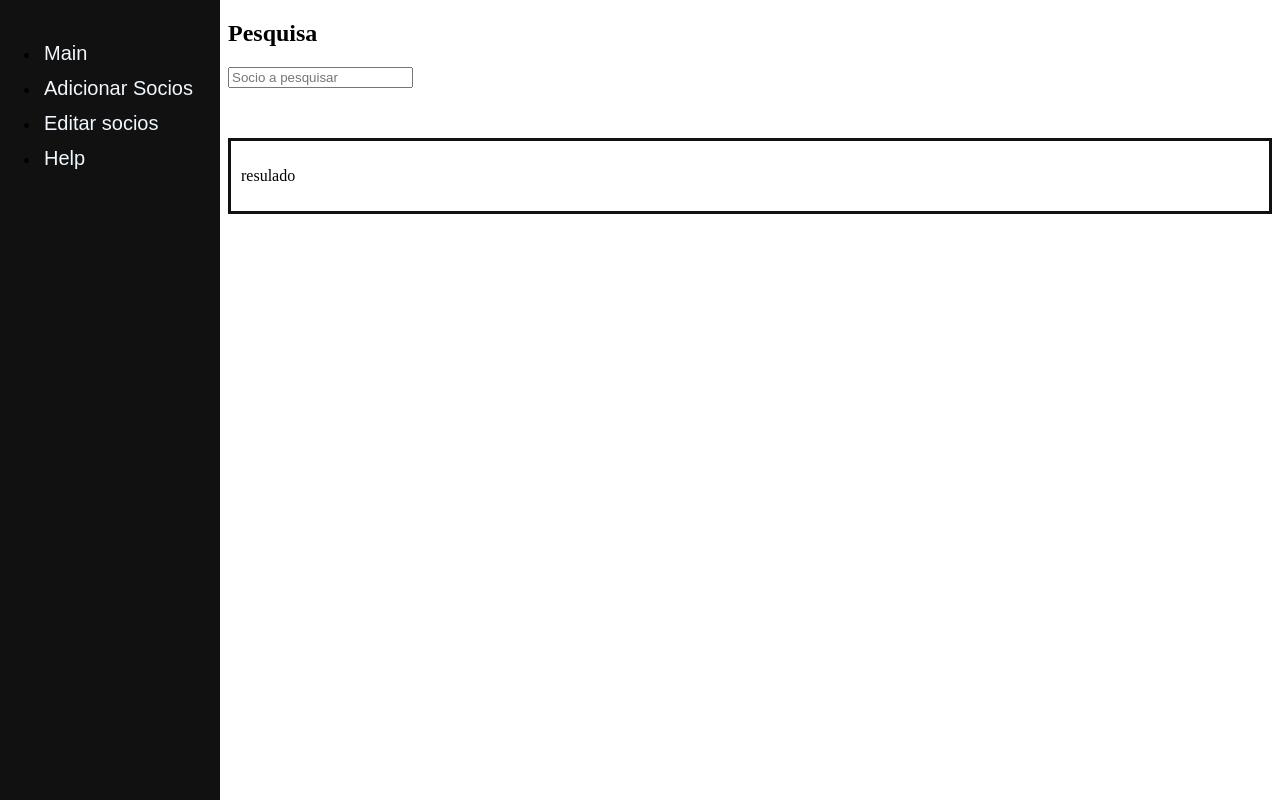
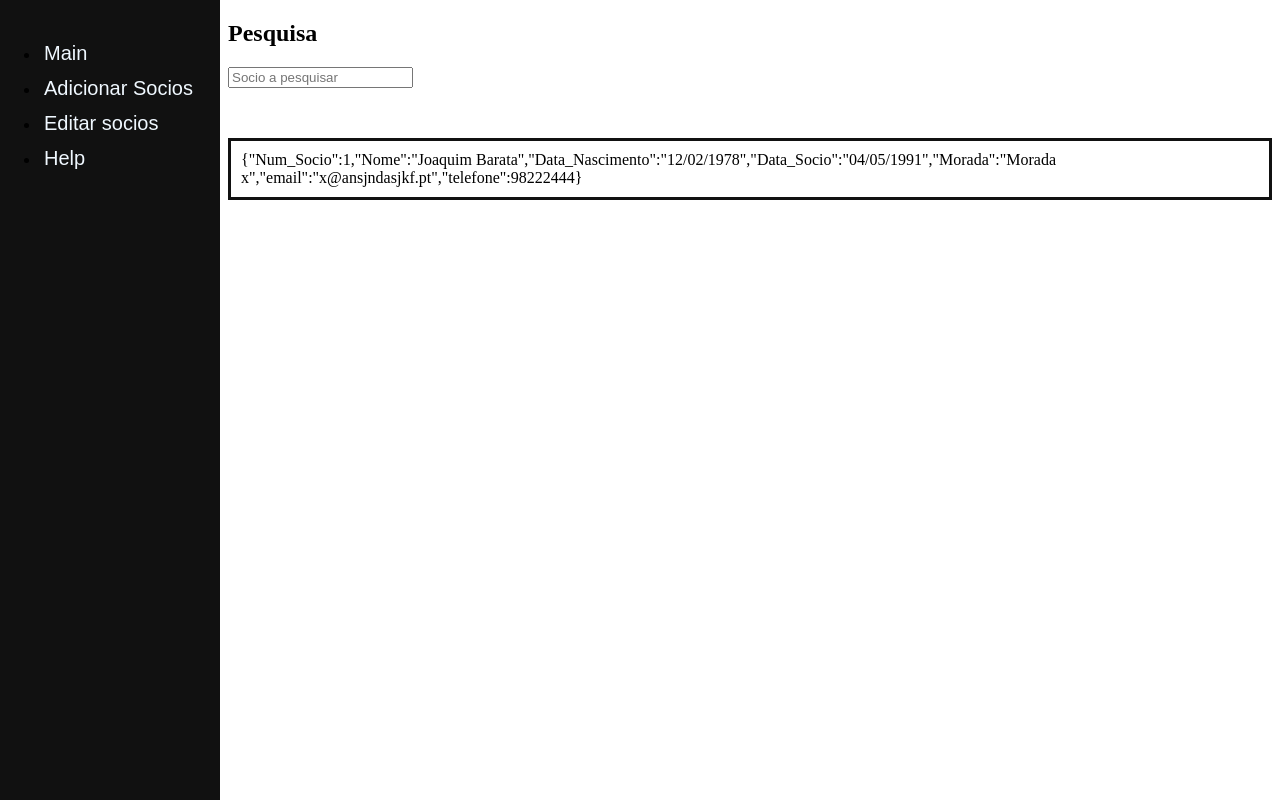
Before and after one commit to Paulo-dot-Matos/quota, a plain HTML site: page src/index.html in a window 1280 px wide. Drawn offline with Linux system fonts and the light colour scheme.

Commit message:
JSON on html ... sort off...

```diff
--- a/src/index.html
+++ b/src/index.html
@@ -29,13 +29,12 @@
                   <input type="text" placeholder="Socio a pesquisar"  >
             </div>
 
-
-            <div class="resultado">
+            <div id="demo" class="resultado">
                 <p>resulado</p>
             </div>
     </div>
 
 
-
+    <script src="javaScript.js"></script>
     </body>
 </html>
--- /dev/null
+++ b/src/javaScript.js
@@ -0,0 +1,191 @@
+
+var socios = [
+    {
+      "Num_Socio": 1,
+      "Nome": "Joaquim Barata",
+      "Data_Nascimento": "12/02/1978",
+      "Data_Socio": "04/05/1991",
+      "Morada": "Morada x",
+      "email": "x@ansjndasjkf.pt",
+      "telefone": 98222444
+    },
+    {
+      "Num_Socio": 2,
+      "Nome": "Nuno Tavares",
+      "Data_Nascimento": "20/07/1993",
+      "Data_Socio": "03/07/1992",
+      "Morada": "Morada x",
+      "email": "x@ansjndasjkf.pt",
+      "telefone": 98222444
+    },
+    {
+      "Num_Socio": 3,
+      "Nome": "Luisa Amaro",
+      "Data_Nascimento": "14/08/1989",
+      "Data_Socio": "04/05/1991",
+      "Morada": "Morada x",
+      "email": "x@ansjndasjkf.pt",
+      "telefone": 98222444
+    },
+    {
+      "Num_Socio": 4,
+      "Nome": "Paulo Matos",
+      "Data_Nascimento": "12/04/1987",
+      "Data_Socio": "04/05/1991",
+      "Morada": "Morada x",
+      "email": "x@ansjndasjkf.pt",
+      "telefone": 98222444
+    },
+    {
+      "Num_Socio": 5,
+      "Nome": "Rodrigo Matos",
+      "Data_Nascimento": "30/12/1979",
+      "Data_Socio": "04/05/1991",
+      "Morada": "Morada x",
+      "email": "x@ansjndasjkf.pt",
+      "telefone": 98222444
+    },
+    {
+      "Num_Socio": 6,
+      "Nome": "Francisco Domingos",
+      "Data_Nascimento": "01/07/1990",
+      "Data_Socio": "08/09/1994",
+      "Morada": "Morada x",
+      "email": "x@ansjndasjkf.pt",
+      "telefone": 98222444
+    },
+    {
+      "Num_Socio": 7,
+      "Nome": "Joana Lan�a",
+      "Data_Nascimento": "09/09/1999",
+      "Data_Socio": "04/04/2006",
+      "Morada": "Morada x",
+      "email": "x@ansjndasjkf.pt",
+      "telefone": 98222444
+    },
+    {
+      "Num_Socio": 8,
+      "Nome": "Maria Costa",
+      "Data_Nascimento": "23/11/1984",
+      "Data_Socio": "05/07/2004",
+      "Morada": "Morada x",
+      "email": "x@ansjndasjkf.pt",
+      "telefone": 98222444
+    },
+    {
+      "Num_Socio": 9,
+      "Nome": "Pedro Miguel",
+      "Data_Nascimento": "09/03/1979",
+      "Data_Socio": "01/12/1991",
+      "Morada": "Morada x",
+      "email": "x@ansjndasjkf.pt",
+      "telefone": 98222444
+    },
+    {
+      "Num_Socio": 10,
+      "Nome": "Elisa Ferreira",
+      "Data_Nascimento": "28/04/1981",
+      "Data_Socio": "12/02/1996",
+      "Morada": "Morada x",
+      "email": "x@ansjndasjkf.pt",
+      "telefone": 98222444
+    },
+    {
+      "Num_Socio": 11,
+      "Nome": "Joaquim Barata",
+      "Data_Nascimento": "12/02/1978",
+      "Data_Socio": "04/05/1991",
+      "Morada": "Morada x",
+      "email": "x@ansjndasjkf.pt",
+      "telefone": 98222444
+    },
+    {
+      "Num_Socio": 12,
+      "Nome": "Nuno Tavares",
+      "Data_Nascimento": "20/07/1993",
+      "Data_Socio": "03/07/1992",
+      "Morada": "Morada x",
+      "email": "x@ansjndasjkf.pt",
+      "telefone": 98222444
+    },
+    {
+      "Num_Socio": 13,
+      "Nome": "Luisa Amaro",
+      "Data_Nascimento": "14/08/1989",
+      "Data_Socio": "04/05/1991",
+      "Morada": "Morada x",
+      "email": "x@ansjndasjkf.pt",
+      "telefone": 98222444
+    },
+    {
+      "Num_Socio": 14,
+      "Nome": "Paulo Matos",
+      "Data_Nascimento": "12/04/1987",
+      "Data_Socio": "04/05/1991",
+      "Morada": "Morada x",
+      "email": "x@ansjndasjkf.pt",
+      "telefone": 98222444
+    },
+    {
+      "Num_Socio": 15,
+      "Nome": "Rodrigo Matos",
+      "Data_Nascimento": "30/12/1979",
+      "Data_Socio": "04/05/1991",
+      "Morada": "Morada x",
+      "email": "x@ansjndasjkf.pt",
+      "telefone": 98222444
+    },
+    {
+      "Num_Socio": 16,
+      "Nome": "Francisco Domingos",
+      "Data_Nascimento": "01/07/1990",
+      "Data_Socio": "08/09/1994",
+      "Morada": "Morada x",
+      "email": "x@ansjndasjkf.pt",
+      "telefone": 98222444
+    },
+    {
+      "Num_Socio": 17,
+      "Nome": "Joana Lan�a",
+      "Data_Nascimento": "09/09/1999",
+      "Data_Socio": "04/04/2006",
+      "Morada": "Morada x",
+      "email": "x@ansjndasjkf.pt",
+      "telefone": 98222444
+    },
+    {
+      "Num_Socio": 18,
+      "Nome": "Maria Costa",
+      "Data_Nascimento": "23/11/1984",
+      "Data_Socio": "05/07/2004",
+      "Morada": "Morada x",
+      "email": "x@ansjndasjkf.pt",
+      "telefone": 98222444
+    },
+    {
+      "Num_Socio": 19,
+      "Nome": "Pedro Miguel",
+      "Data_Nascimento": "09/03/1979",
+      "Data_Socio": "01/12/1991",
+      "Morada": "Morada x",
+      "email": "x@ansjndasjkf.pt",
+      "telefone": 98222444
+    },
+    {
+      "Num_Socio": 20,
+      "Nome": "Elisa Ferreira",
+      "Data_Nascimento": "28/04/1981",
+      "Data_Socio": "12/02/1996",
+      "Morada": "Morada x",
+      "email": "x@ansjndasjkf.pt",
+      "telefone": 98222444
+    }
+   ];
+
+
+
+var texto = JSON.stringify(socios[0]);
+
+
+
+document.getElementById('demo').innerHTML = texto;
```
